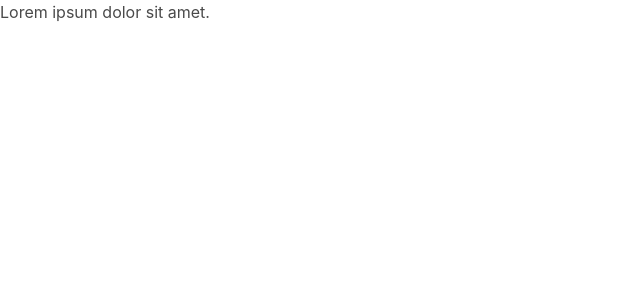
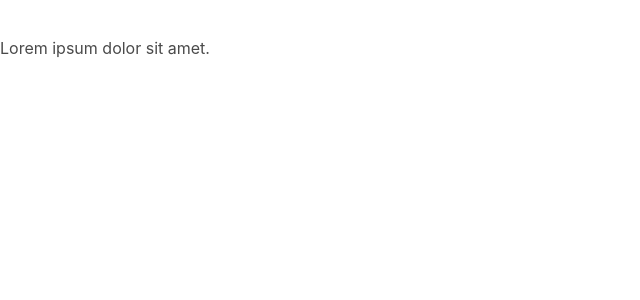
Before and after one commit to nawiq7208/CRUD-MERN, a React (Create React App) app in the folder frontend/: page / in a window 1280 px wide. Shown: the top 300 px of the page, without its empty margins (0-640 px from the left). Built offline with nearby package versions, Linux system fonts and the light colour scheme.

Commit message:
update frontend

```diff
--- a/frontend/components/UserList.js
+++ b/frontend/components/UserList.js
@@ -0,0 +1,13 @@
+import React from 'react'
+
+const UserList = () => {
+  return (
+    <div className="columns mt-5">
+        <div className="column is-half">
+            <h1>Lorem ipsum dolor sit amet.</h1>
+        </div>
+    </div>
+  )
+}
+
+export default UserList;
--- a/frontend/src/App.js
+++ b/frontend/src/App.js
@@ -1,8 +1,9 @@
+import UserList from "../components/UserList";
 
 function App() {
   return (
     <div>
-      <h1>Lorem ipsum dolor sit amet.</h1>
+      <UserList/>
     </div>
   );
 }
```
